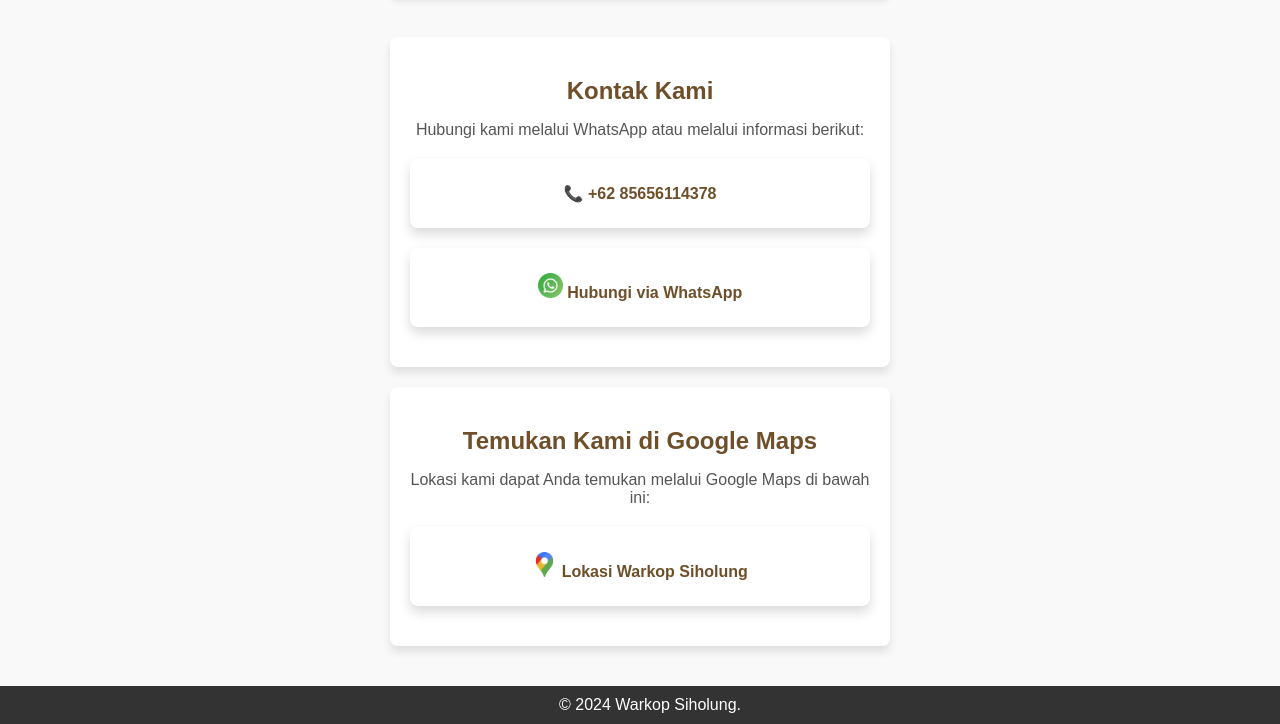
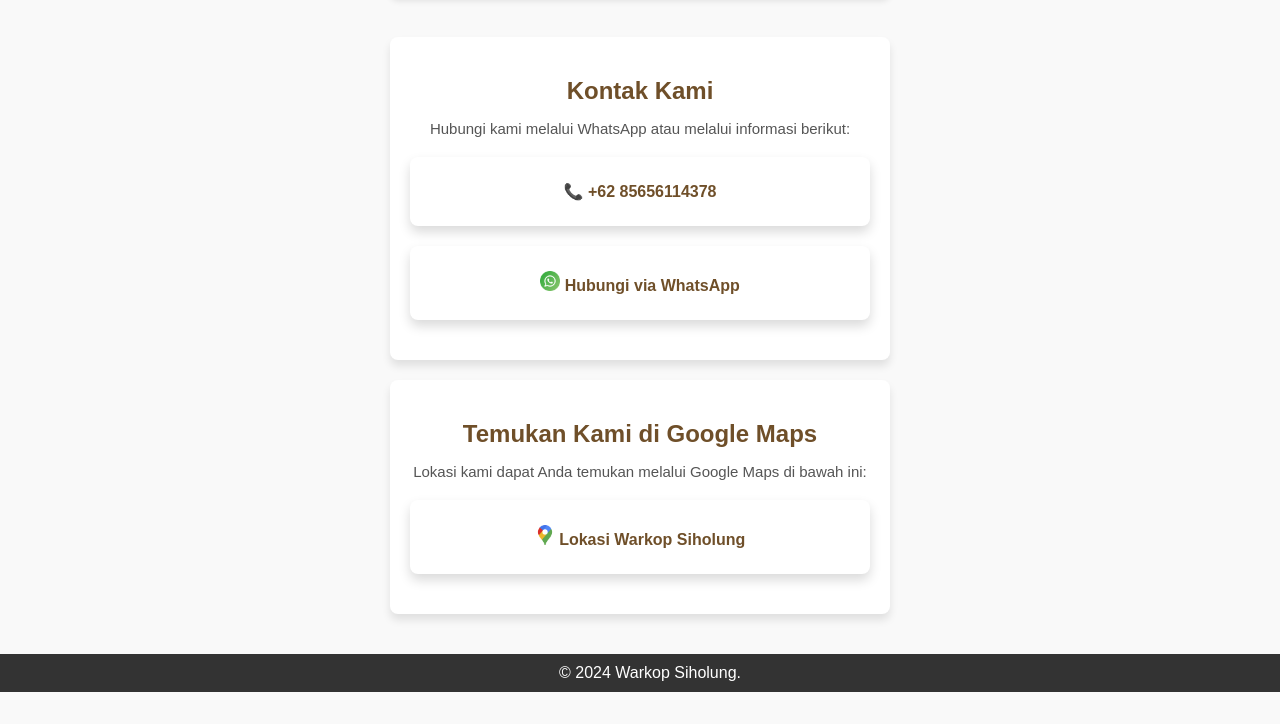
Before and after one commit to ahmadaaksa/Warkop-Siholung, a plain HTML site: page index.html in a window 1280 px wide. Shown: the part 2149-2873 px from the top of the page. After the commit the page ends 2841 px from the top, so only its background shows below. Drawn offline with Linux system fonts and the light colour scheme.

Commit message:
Update index.html

```diff
--- a/index.html
+++ b/index.html
@@ -131,6 +131,8 @@ nav a:focus {
             width: 100%;
         }
         /* Kontak */
+
+/* Kontainer untuk Kontak dan Lokasi - Bersusun ke Bawah */
 .contact-container {
     display: block; /* Menyusun elemen secara vertikal */
     margin: auto;
@@ -160,7 +162,7 @@ nav a:focus {
 
 .contact-box p {
     color: #555;
-    font-size: 16px;
+    font-size: 15px;
     margin-bottom: 20px;
 }
 
@@ -183,8 +185,8 @@ nav a:focus {
 }
 .contact-link img,
 .maps-link img {
-    width: 25px;
-    height: 25px;
+    width: 20px;
+    height: 20px;
 }
 
 .contact-link a,
```
